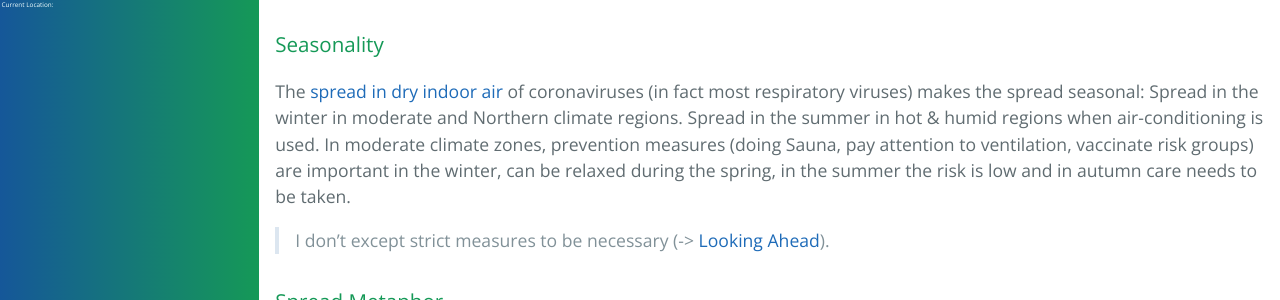
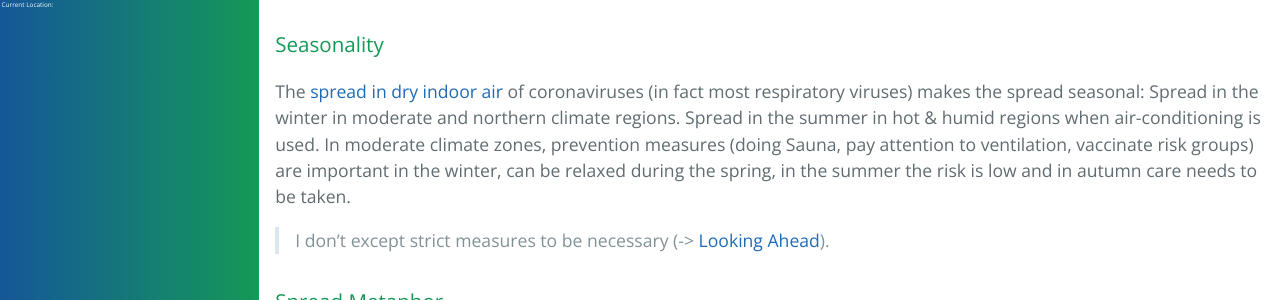
Before and after one commit to forestgrape/coronavirus, a Jekyll site: the page built from 7_social/controlling.md, in a window 1280 px wide and 900 px high, scrolled down 1622 px. Shown: the part 181-481 px from the top of the window. Built offline with Jekyll 4.4.1, drawn with Linux system fonts in a browser that asks for light colours; our own code applies the rules of GitHub Pages for plain Markdown files.

Commit message:
spelling

```diff
--- a/7_social/controlling.md
+++ b/7_social/controlling.md
@@ -57,7 +57,7 @@ The design of measures relies on transmission models. The dangerous transmission
 *Explanations:* Outdoors the viruses get diluted and then either are cleared or decay. Due to decay and clearance there's no accumulation (->[Outdoor is Safer](#outdoors-is-safer)). Outdoors, the main transmission opportunity is droplet transmission in face-to-face situations. Droplet infections are unlikely to cause deep lung infections and therefore severe Covid is less likely (-> [Disease Pattering](../3_medical/coronavirus_disease_patterns.md).
 
 ### Seasonality
-The [spread in dry indoor air](../5_epidemiological/spread_analyses.md) of coronaviruses (in fact most respiratory viruses) makes the spread seasonal: Spread in the winter in moderate and Northern climate regions. Spread in the summer in hot & humid regions when air-conditioning is used. In moderate climate zones, prevention measures (doing Sauna, pay attention to ventilation, vaccinate risk groups) are important in the winter, can be relaxed during the spring, in the summer the risk is low and in autumn care needs to be taken.
+The [spread in dry indoor air](../5_epidemiological/spread_analyses.md) of coronaviruses (in fact most respiratory viruses) makes the spread seasonal: Spread in the winter in moderate and northern climate regions. Spread in the summer in hot & humid regions when air-conditioning is used. In moderate climate zones, prevention measures (doing Sauna, pay attention to ventilation, vaccinate risk groups) are important in the winter, can be relaxed during the spring, in the summer the risk is low and in autumn care needs to be taken.
 
 > I don't except strict measures to be necessary (-> [Looking Ahead](../7_social/controlling.md#looking-ahead)).
 
```
